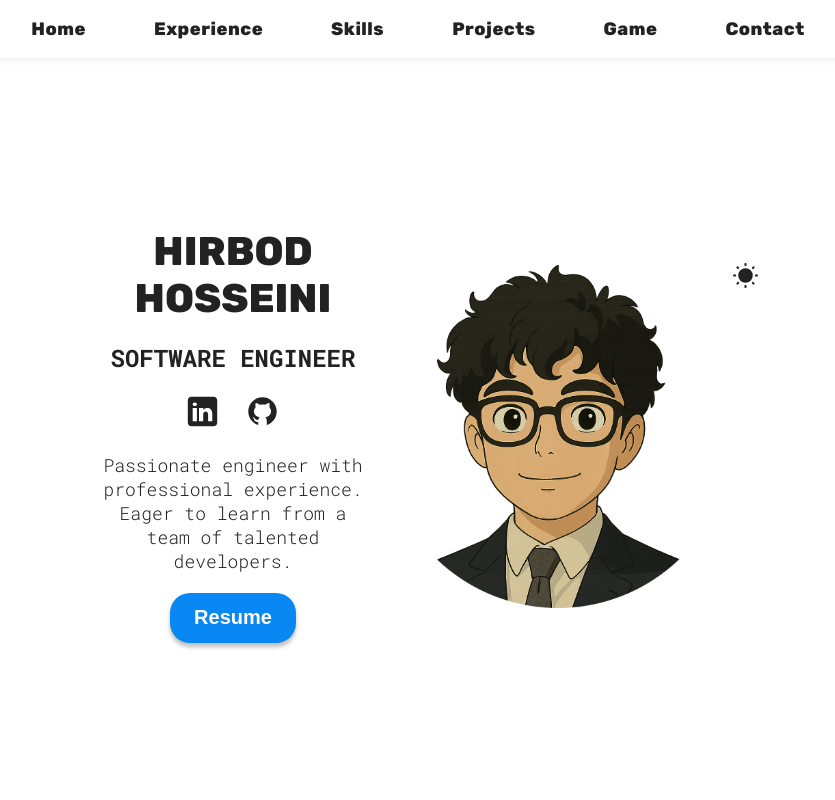
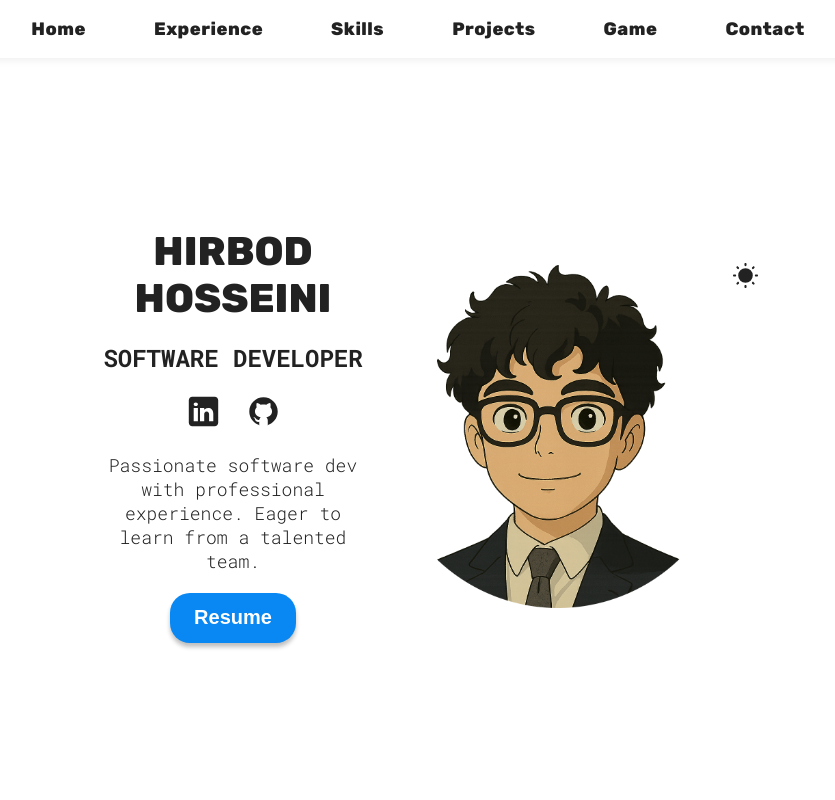
Before and after one commit to Hirbod03/PersonalWebsite, a React (Vite) app: page / in a window 1280 px wide. Shown: the top 800 px of the page, without its empty margins (222-1057 px from the left). Built offline with nearby package versions, Linux system fonts and the light colour scheme.

Commit message:
I prob shouldn't call myself an engineer (just in case. lots of people do it. I just don't think I wanna anymore.)

```diff
--- a/src/sections/Hero/Hero.jsx
+++ b/src/sections/Hero/Hero.jsx
@@ -42,7 +42,7 @@ function Hero() {
             <div className={styles.info}>
                 {/* Name and title */}
                 <h1>Hirbod<br/>Hosseini</h1>
-                <h2>Software Engineer</h2>
+                <h2>Software Developer</h2>
                 {/* Social icons */}
                 <span>
                     <a href="https://www.linkedin.com/in/hirbod03/" target="_blank">
@@ -54,8 +54,8 @@ function Hero() {
                 </span>
                 {/* Short description */}
                 <p className={styles.description}>
-                    Passionate engineer with professional experience.
-                    Eager to learn from a team of talented developers.
+                    Passionate software dev with professional experience.
+                    Eager to learn from a talented team.
                 </p>
                 {/* Resume download button */}
                 <a href={CV} download>
```
